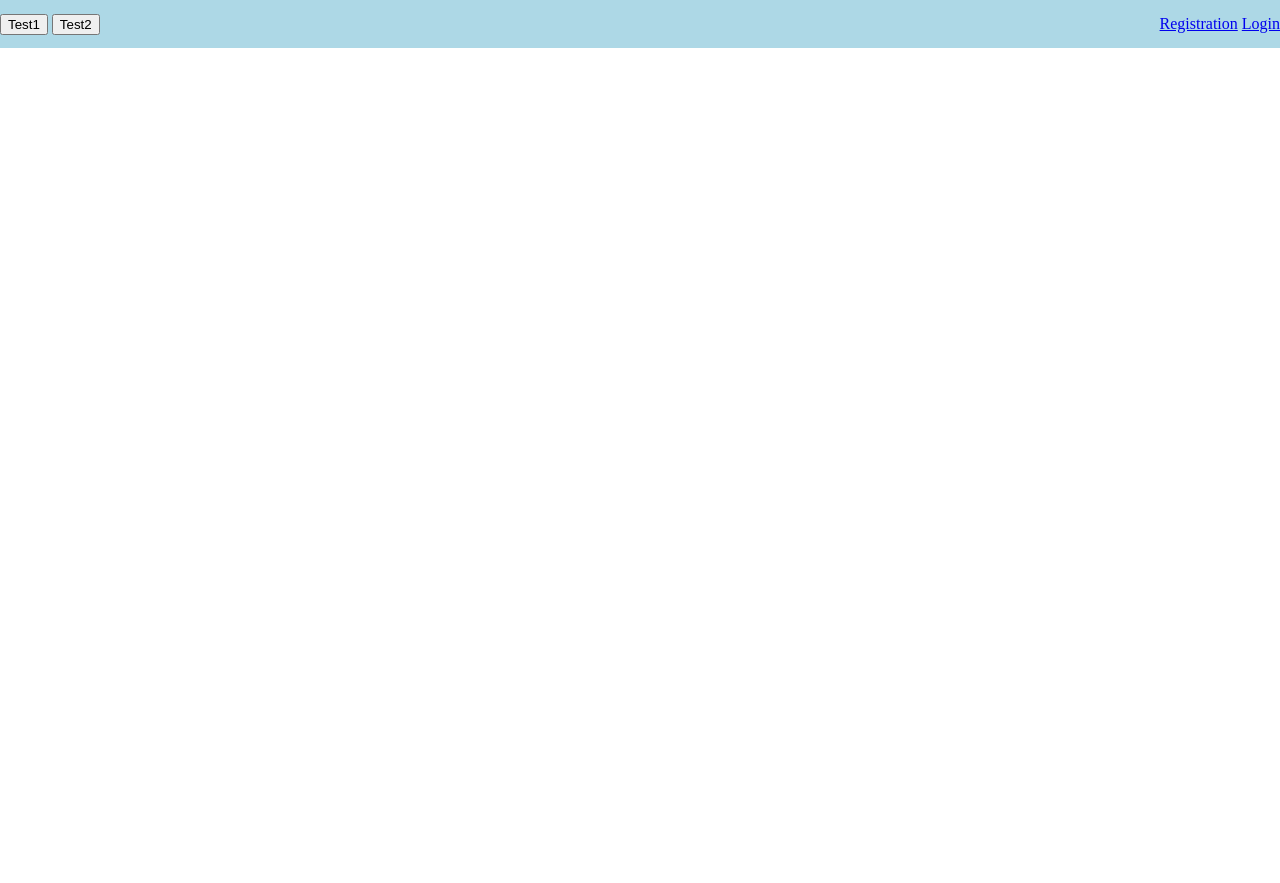
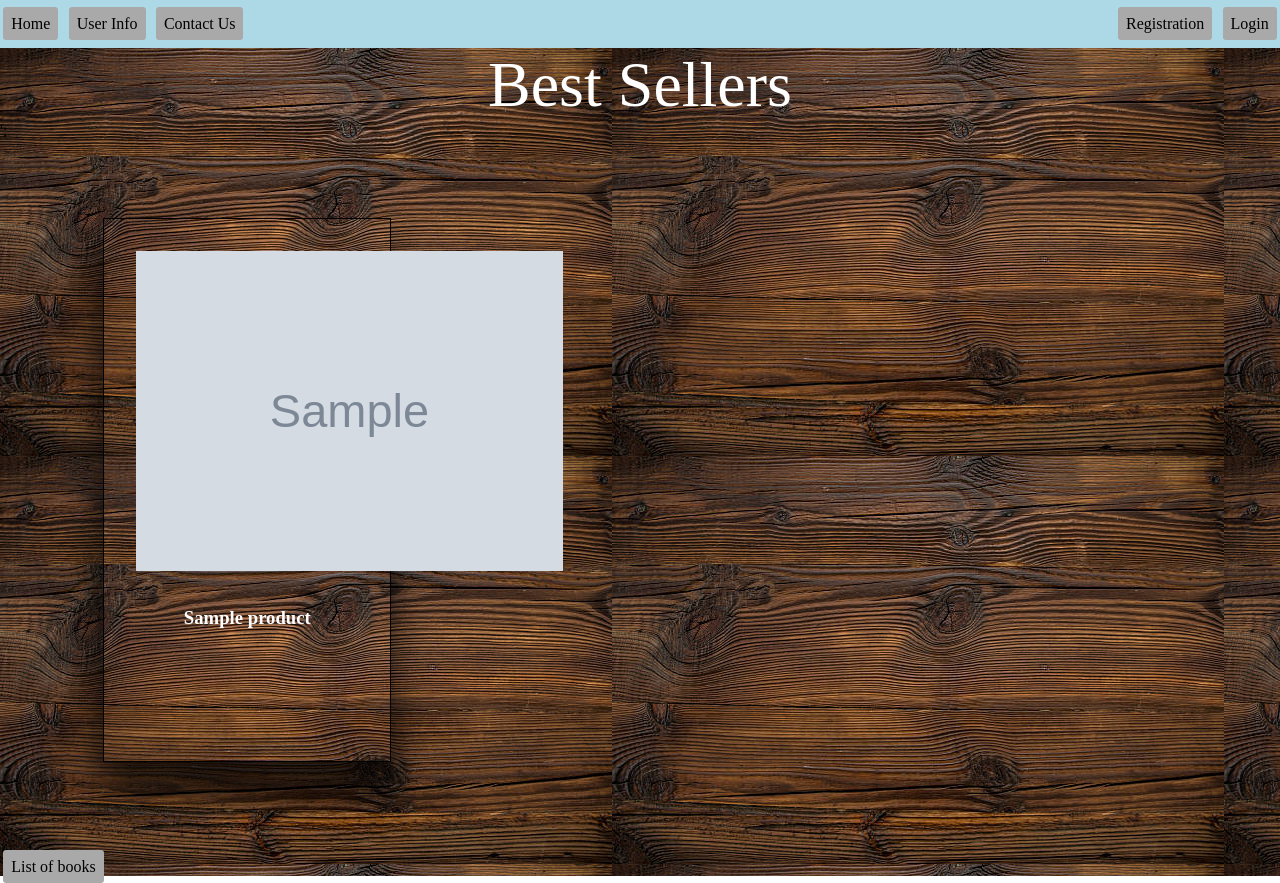
Before and after one commit to tiagowebersc/PHP_ecommerce, a PHP site: page / in a window 1280 px wide. Before the commit the page ends 48 px from the top, so only its background shows below. Run offline with PHP 8.4, Linux system fonts and the light colour scheme; tables that the repository leaves empty hold one stand-in row (values such as "Sample post"); grey boxes marked "Sample" are stand-in pictures; a stand-in replaces the project's code that opens the database connection; some libraries are stand-ins or nearby versions.

Commit message:
index page

```diff
--- a/header.php
+++ b/header.php
@@ -4,8 +4,9 @@ session_start();
 ?>
 <header>
     <div>
-        <input type="button" value="Test1">
-        <input type="button" value="Test2">
+        <a href="index.php">Home</a>
+        <a href="userDetail.php">User Info</a>
+        <a href="contact.php">Contact Us</a>
     </div>
 
     <div>
--- a/index.php
+++ b/index.php
@@ -7,11 +7,34 @@
     <meta http-equiv="X-UA-Compatible" content="ie=edge">
     <title>Book store</title>
     <link rel="stylesheet" href="style/style.css">
+    <link rel='stylesheet' href='styleBanana/style.css'>
 </head>
 
 <body>
-    <?php require_once 'header.php' ?>
-
+    <?php require_once 'header.php'; ?>
+    <div class='bestSeller'>
+        <span class='title'>Best Sellers</span>
+        <div class='books'>';
+            <?php
+            $conn = mysqli_connect(DB_SERVER, DB_USER, DB_PASSWORD);
+            $dbFound = mysqli_select_db($conn, DB_NAME);
+            if (!$dbFound) {
+                $error = 'Problem to connect to the database!!';
+            } else {
+                $query = "SELECT * FROM `Product` ORDER BY releaseDate DESC LIMIT 3 ;";
+                $results = mysqli_query($conn, $query);
+                while ($row = mysqli_fetch_assoc($results)) {
+                    echo '<article class="cardBook">';
+                    echo '<div class="divcover"><img class="cover" src=' . $row['cover'] . '></div>';
+                    echo '<h3 class="">' . $row['title'] . '</h3>';
+                    echo '</article>';
+                }
+            }
+            mysqli_close($conn);
+            ?>
+        </div>
+        <a href="search.php">List of books</a>
+    </div>
 </body>
 
 </html>
--- a/login.php
+++ b/login.php
@@ -32,7 +32,6 @@
                 $error = 'Problem to connect to the database!!';
             } else {
                 $query = "SELECT * FROM User WHERE email = '" . $email . "';";
-                var_dump($query);
                 $results = mysqli_query($conn, $query);
                 if ($row = mysqli_fetch_assoc($results)) {
                     $hashedPass = $row['hashPassword'];
--- a/registration.php
+++ b/registration.php
@@ -51,7 +51,6 @@
                 } else {
                     $hashedPass = password_hash($password, PASSWORD_DEFAULT);
                     $query = 'INSERT INTO User(firstName, lastName, address, email, hashPassword, isAdministrator) VALUES ("' . $firstName . '", "' . $lastName . '", "' . $address . '", "' . $email . '", "' . $hashedPass . '", 0)';
-                    var_dump($query);
                     $result = mysqli_query($conn, $query);
 
                     if (!$result)
--- a/style/style.css
+++ b/style/style.css
@@ -7,7 +7,6 @@
   padding: 0;
   margin: 0;
 }
-
 header {
   display: flex;
   justify-content: space-between;
@@ -15,7 +14,14 @@ header {
   height: 3rem;
   background-color: lightblue;
 }
-
+a {
+  text-decoration: none;
+  color: black;
+  background-color: darkgray;
+  padding: 0.5rem;
+  border-radius: 0.2rem;
+  margin: 0.2rem;
+}
 .formLogin {
   width: 24rem;
   padding: 2rem;
@@ -46,3 +52,17 @@ header {
 .cart span {
   padding: 0.3rem;
 }
+.bestSeller {
+  width: 100%;
+  background-image: url('../images/wood.jpg');
+}
+.books {
+  display: flex;
+  width: 100%;
+}
+.title {
+  display: block;
+  font-size: 4rem;
+  text-align: center;
+  color: white;
+}
```
Also changed, not shown: contact.php (added, +32 -0 lines), userDetail.php (added, +18 -0 lines), images/wood.jpg (added).
